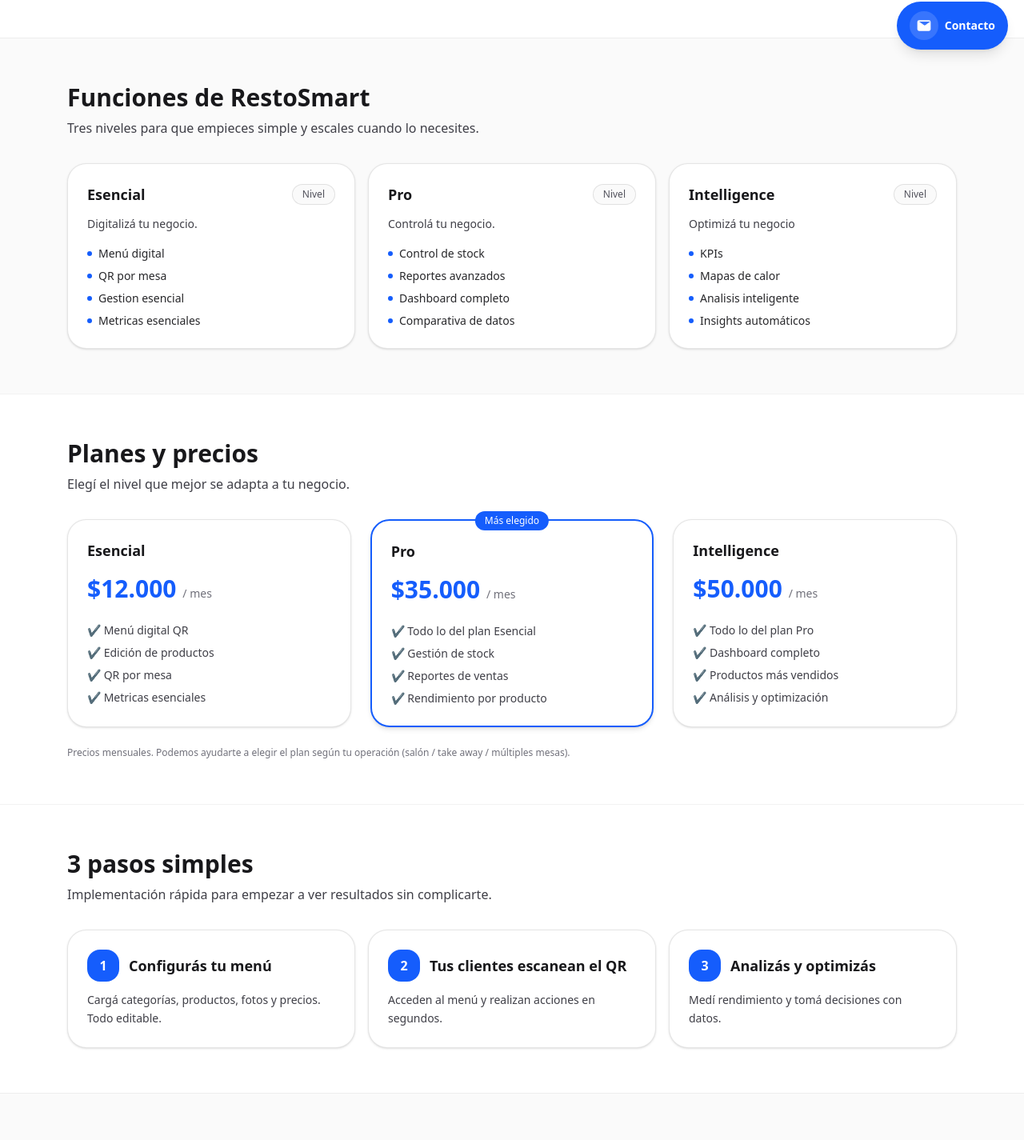
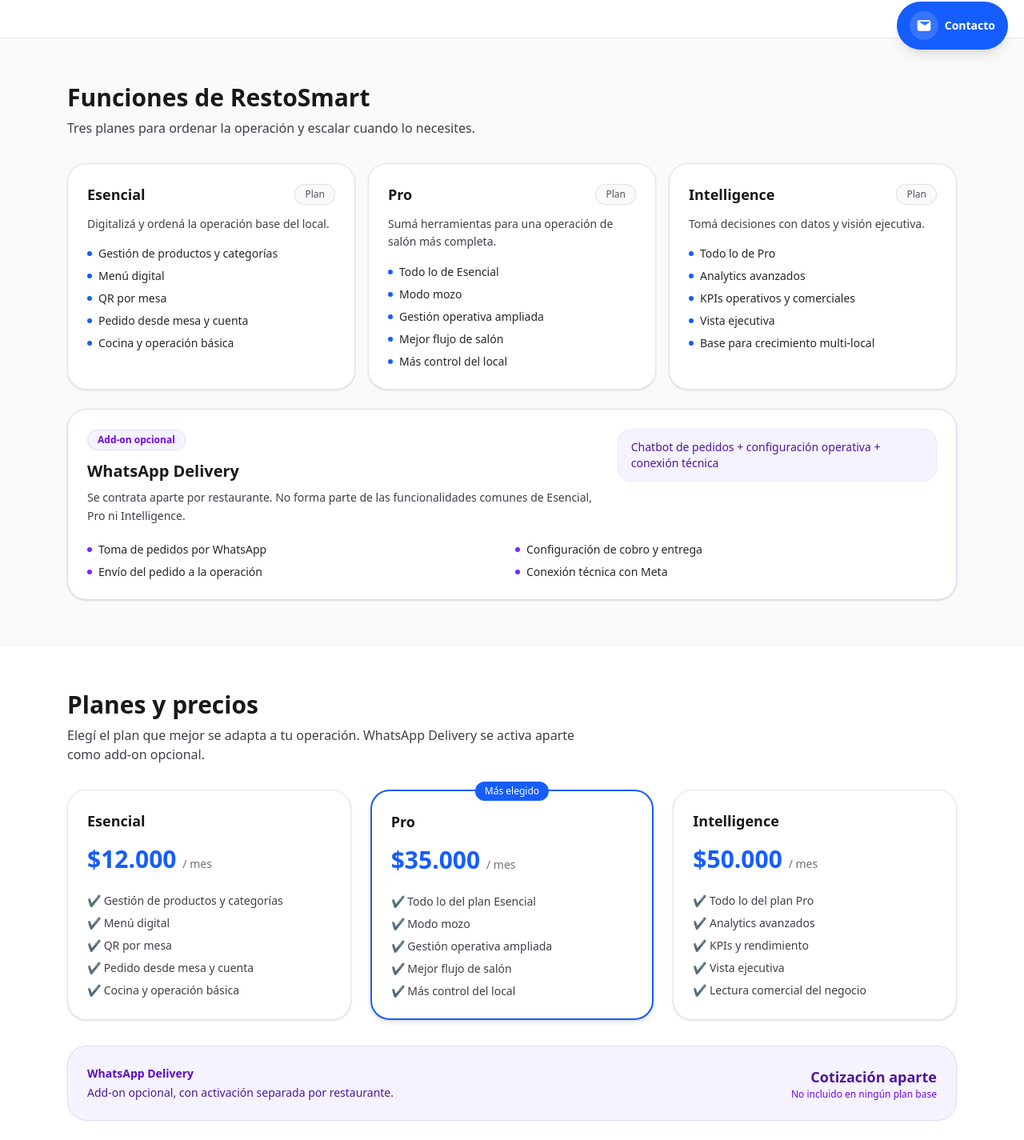
Before and after one commit to matiaslf10-wq/Restosmart, a Next.js app: page / in a window 1280 px wide. Shown: the part 718-2143 px from the top of the page at 80% size. Built offline with nearby package versions, Linux system fonts and the light colour scheme.

Commit message:
feat: update landing with final plan matrix and separate whatsapp delivery addon

```diff
--- a/app/page.tsx
+++ b/app/page.tsx
@@ -5,7 +5,6 @@
 import Image from 'next/image';
 
 function PhoneMockup() {
-  // Mockup sin imágenes externas: teléfono + QR + mini menú
   return (
     <div className="relative mx-auto w-full max-w-[420px]">
       <div className="rounded-[28px] border border-black/10 bg-white shadow-sm p-4">
@@ -22,7 +21,6 @@
 
               <div className="mt-3 grid grid-cols-[86px_1fr] gap-3 items-center">
                 <div className="rounded-xl border border-black/10 bg-white p-2">
-                  {/* “QR” estilizado */}
                   <svg viewBox="0 0 64 64" className="h-full w-full">
                     <rect x="6" y="6" width="18" height="18" rx="2" className="fill-zinc-900" />
                     <rect x="10" y="10" width="10" height="10" rx="1" className="fill-white" />
@@ -33,7 +31,6 @@
                     <rect x="6" y="40" width="18" height="18" rx="2" className="fill-zinc-900" />
                     <rect x="10" y="44" width="10" height="10" rx="1" className="fill-white" />
 
-                    {/* “ruido” QR */}
                     <rect x="28" y="28" width="6" height="6" className="fill-zinc-900" />
                     <rect x="36" y="28" width="4" height="4" className="fill-zinc-900" />
                     <rect x="28" y="38" width="4" height="4" className="fill-zinc-900" />
@@ -130,7 +127,7 @@
   const [sent, setSent] = useState(false);
 
   const mailToHref = useMemo(() => {
-    const to = 'contacto@restosmart.com'; // cambiá por tu mail real
+    const to = 'contacto@restosmart.com';
     const subject = encodeURIComponent('Contacto — RestoSmart (Demo)');
     const body = encodeURIComponent(
       `Nombre: ${form.nombre}\nEmail: ${form.email}\nTeléfono: ${form.telefono}\nNegocio: ${form.negocio}\n\nMensaje:\n${form.mensaje}`
@@ -146,10 +143,8 @@
 
   return (
     <main className="min-h-screen bg-white text-zinc-900">
-      {/* Header */}
       <header className="sticky top-0 z-40 border-b border-black/5 bg-white/80 backdrop-blur">
         <div className="mx-auto flex max-w-6xl items-center justify-between px-5 py-3">
-
           <div className="flex items-center gap-3">
             <div className="relative h-16 w-16">
               <Image
@@ -160,9 +155,7 @@
                 priority
               />
             </div>
-      <span className="font-semibold text-lg leading-none">
-        RestoSmart
-      </span>
+            <span className="font-semibold text-lg leading-none">RestoSmart</span>
           </div>
 
           <nav className="hidden md:flex items-center gap-6 text-sm text-zinc-700">
@@ -187,32 +180,29 @@
             </Link>
           </nav>
 
-    <a
-      href="#contacto"
+          <Link
+            href="/demo"
             className="md:hidden rounded-full bg-blue-600 px-4 py-2 text-sm text-white hover:bg-blue-700"
           >
             Probar demo
-    </a>
-
+          </Link>
         </div>
       </header>
 
-      {/* Hero */}
       <section className="mx-auto max-w-6xl px-5 py-14 md:py-20">
         <div className="grid items-center gap-10 md:grid-cols-2">
           <div className="grid gap-5">
             <h1 className="text-4xl md:text-5xl font-bold tracking-tight">RestoSmart</h1>
 
             <p className="text-lg text-zinc-700 leading-relaxed">
-              <span className="font-semibold">Software inteligente</span> para restaurantes, bares,
-              cafés y take away.
+              <span className="font-semibold">Software inteligente</span> para restaurantes,
+              bares, cafés y take away.
               <br />
-              Transformá tu negocio gastronómico <span className="font-semibold"> en un
-              negocio inteligente.</span>
+              Transformá tu negocio gastronómico{' '}
+              <span className="font-semibold">en un negocio inteligente.</span>
             </p>
 
             <div className="flex flex-col sm:flex-row gap-3">
-
               <a
                 href="#precios"
                 className="rounded-2xl border border-black/10 bg-white px-5 py-3 text-sm font-semibold text-zinc-900 hover:bg-zinc-50"
@@ -239,13 +229,12 @@
         </div>
       </section>
 
-      {/* Funciones / Niveles */}
       <section id="funciones" className="border-t border-black/5 bg-zinc-50">
         <div className="mx-auto max-w-6xl px-5 py-14">
           <div className="max-w-2xl">
             <h2 className="text-2xl md:text-3xl font-bold">Funciones de RestoSmart</h2>
             <p className="mt-2 text-zinc-700">
-              Tres niveles para que empieces simple y escales cuando lo necesites.
+              Tres planes para ordenar la operación y escalar cuando lo necesites.
             </p>
           </div>
 
@@ -253,18 +242,36 @@
             {[
               {
                 title: 'Esencial',
-                desc: 'Digitalizá tu negocio.',
-                bullets: ['Menú digital', 'QR por mesa', 'Gestion esencial', 'Metricas esenciales'],
+                desc: 'Digitalizá y ordená la operación base del local.',
+                bullets: [
+                  'Gestión de productos y categorías',
+                  'Menú digital',
+                  'QR por mesa',
+                  'Pedido desde mesa y cuenta',
+                  'Cocina y operación básica',
+                ],
               },
               {
                 title: 'Pro',
-                desc: 'Controlá tu negocio.',
-                bullets: ['Control de stock', 'Reportes avanzados', 'Dashboard completo', 'Comparativa de datos'],
+                desc: 'Sumá herramientas para una operación de salón más completa.',
+                bullets: [
+                  'Todo lo de Esencial',
+                  'Modo mozo',
+                  'Gestión operativa ampliada',
+                  'Mejor flujo de salón',
+                  'Más control del local',
+                ],
               },
               {
                 title: 'Intelligence',
-                desc: 'Optimizá tu negocio',
-                bullets: ['KPIs', 'Mapas de calor', 'Analisis inteligente', 'Insights automáticos'],
+                desc: 'Tomá decisiones con datos y visión ejecutiva.',
+                bullets: [
+                  'Todo lo de Pro',
+                  'Analytics avanzados',
+                  'KPIs operativos y comerciales',
+                  'Vista ejecutiva',
+                  'Base para crecimiento multi-local',
+                ],
               },
             ].map((c) => (
               <div
@@ -274,7 +281,7 @@
                 <div className="flex items-center justify-between">
                   <h3 className="text-lg font-bold">{c.title}</h3>
                   <span className="rounded-full border border-black/10 bg-zinc-50 px-3 py-1 text-xs text-zinc-600">
-                    Nivel
+                    Plan
                   </span>
                 </div>
 
@@ -291,34 +298,67 @@
               </div>
             ))}
           </div>
+
+          <div className="mt-6 rounded-3xl border border-violet-200 bg-white p-6 shadow-sm">
+            <div className="flex flex-col gap-3 md:flex-row md:items-start md:justify-between">
+              <div className="max-w-2xl">
+                <div className="inline-flex rounded-full border border-violet-200 bg-violet-50 px-3 py-1 text-xs font-semibold text-violet-700">
+                  Add-on opcional
+                </div>
+                <h3 className="mt-3 text-xl font-bold">WhatsApp Delivery</h3>
+                <p className="mt-2 text-sm text-zinc-700 leading-relaxed">
+                  Se contrata aparte por restaurante. No forma parte de las funcionalidades
+                  comunes de Esencial, Pro ni Intelligence.
+                </p>
+              </div>
+
+              <div className="rounded-2xl border border-violet-100 bg-violet-50 px-4 py-3 text-sm text-violet-900">
+                Chatbot de pedidos + configuración operativa + conexión técnica
+              </div>
+            </div>
+
+            <ul className="mt-5 grid gap-2 text-sm text-zinc-800 md:grid-cols-2">
+              {[
+                'Toma de pedidos por WhatsApp',
+                'Configuración de cobro y entrega',
+                'Envío del pedido a la operación',
+                'Conexión técnica con Meta',
+              ].map((b) => (
+                <li key={b} className="flex items-center gap-2">
+                  <span className="h-1.5 w-1.5 rounded-full bg-violet-600" />
+                  {b}
+                </li>
+              ))}
+            </ul>
+          </div>
         </div>
       </section>
 
-      {/* Precios */}
       <section id="precios" className="border-t border-black/5 bg-white">
         <div className="mx-auto max-w-6xl px-5 py-14">
           <div className="max-w-2xl">
             <h2 className="text-2xl md:text-3xl font-bold">Planes y precios</h2>
-            <p className="mt-2 text-zinc-700">Elegí el nivel que mejor se adapta a tu negocio.</p>
+            <p className="mt-2 text-zinc-700">
+              Elegí el plan que mejor se adapta a tu operación. WhatsApp Delivery se
+              activa aparte como add-on opcional.
+            </p>
           </div>
 
           <div className="mt-8 grid gap-6 md:grid-cols-3">
-            {/* Esencial */}
             <div className="rounded-3xl border border-black/10 bg-white p-6 shadow-sm">
               <h3 className="text-lg font-bold">Esencial</h3>
               <div className="mt-4 text-3xl font-bold text-blue-600">
                 $12.000 <span className="text-sm text-zinc-500 font-medium">/ mes</span>
               </div>
               <ul className="mt-6 grid gap-2 text-sm text-zinc-700">
-                <li>✔ Menú digital QR</li>
-                <li>✔ Edición de productos</li>
+                <li>✔ Gestión de productos y categorías</li>
+                <li>✔ Menú digital</li>
                 <li>✔ QR por mesa</li>
-                <li>✔ Metricas esenciales</li>
+                <li>✔ Pedido desde mesa y cuenta</li>
+                <li>✔ Cocina y operación básica</li>
               </ul>
-
             </div>
 
-            {/* Pro */}
             <div className="rounded-3xl border-2 border-blue-600 bg-white p-6 shadow-md relative">
               <div className="absolute -top-3 left-1/2 -translate-x-1/2 rounded-full bg-blue-600 px-3 py-1 text-xs text-white">
                 Más elegido
@@ -330,14 +370,13 @@
               </div>
               <ul className="mt-6 grid gap-2 text-sm text-zinc-700">
                 <li>✔ Todo lo del plan Esencial</li>
-                <li>✔ Gestión de stock</li>
-                <li>✔ Reportes de ventas</li>
-                <li>✔ Rendimiento por producto</li>
+                <li>✔ Modo mozo</li>
+                <li>✔ Gestión operativa ampliada</li>
+                <li>✔ Mejor flujo de salón</li>
+                <li>✔ Más control del local</li>
               </ul>
-
             </div>
 
-            {/* Intelligence */}
             <div className="rounded-3xl border border-black/10 bg-white p-6 shadow-sm">
               <h3 className="text-lg font-bold">Intelligence</h3>
               <div className="mt-4 text-3xl font-bold text-blue-600">
@@ -345,22 +384,37 @@
               </div>
               <ul className="mt-6 grid gap-2 text-sm text-zinc-700">
                 <li>✔ Todo lo del plan Pro</li>
-                <li>✔ Dashboard completo</li>
-                <li>✔ Productos más vendidos</li>
-                <li>✔ Análisis y optimización</li>
+                <li>✔ Analytics avanzados</li>
+                <li>✔ KPIs y rendimiento</li>
+                <li>✔ Vista ejecutiva</li>
+                <li>✔ Lectura comercial del negocio</li>
               </ul>
+            </div>
+          </div>
 
+          <div className="mt-8 rounded-3xl border border-violet-200 bg-violet-50 p-6">
+            <div className="flex flex-col gap-3 md:flex-row md:items-center md:justify-between">
+              <div>
+                <p className="text-sm font-semibold text-violet-800">WhatsApp Delivery</p>
+                <p className="mt-1 text-sm text-violet-900">
+                  Add-on opcional, con activación separada por restaurante.
+                </p>
+              </div>
+
+              <div className="text-left md:text-right">
+                <p className="text-lg font-bold text-violet-900">Cotización aparte</p>
+                <p className="text-xs text-violet-700">No incluido en ningún plan base</p>
+              </div>
             </div>
           </div>
 
           <div className="mt-6 text-xs text-zinc-500">
-            Precios mensuales. Podemos ayudarte a elegir el plan según tu operación (salón / take
-            away / múltiples mesas).
+            Los planes se contratan por local. WhatsApp Delivery se ofrece siempre como
+            add-on separado.
           </div>
         </div>
       </section>
 
-      {/* 3 pasos */}
       <section id="pasos" className="border-t border-black/5 bg-white">
         <div className="mx-auto max-w-6xl px-5 py-14">
           <div className="max-w-2xl">
@@ -384,8 +438,8 @@
               },
               {
                 n: '3',
-                title: 'Analizás y optimizás',
-                desc: 'Medí rendimiento y tomá decisiones con datos.',
+                title: 'Operás y optimizás',
+                desc: 'Ordená la operación y, según tu plan, medí rendimiento y tomá decisiones con datos.',
               },
             ].map((s) => (
               <div
@@ -405,7 +459,6 @@
         </div>
       </section>
 
-      {/* Quiénes somos */}
       <section id="quienes" className="border-t border-black/5 bg-zinc-50">
         <div className="mx-auto max-w-6xl px-5 py-14">
           <div className="grid gap-8 md:grid-cols-2 md:items-center">
@@ -413,8 +466,8 @@
               <h2 className="text-2xl md:text-3xl font-bold">Quiénes somos</h2>
               <p className="mt-3 text-zinc-700 leading-relaxed">
                 En <span className="font-semibold">RestoSmart</span> desarrollamos soluciones
-                tecnológicas para el sector gastronómico, combinando software, análisis de datos y
-                experiencia en negocio.
+                tecnológicas para el sector gastronómico, combinando software, análisis de
+                datos y experiencia en negocio.
               </p>
 
               <div className="mt-5 grid gap-3">
@@ -454,7 +507,6 @@
         </div>
       </section>
 
-      {/* FAQ */}
       <section id="faq" className="border-t border-black/5 bg-white">
         <div className="mx-auto max-w-4xl px-5 py-14">
           <h2 className="text-2xl md:text-3xl font-bold">Preguntas frecuentes</h2>
@@ -489,6 +541,10 @@
                 q: '¿Puedo empezar con Esencial y luego pasar a Pro o Intelligence?',
                 a: 'Sí. Los planes están pensados para escalar según tu operación.',
               },
+              {
+                q: '¿WhatsApp Delivery está incluido en algún plan?',
+                a: 'No. WhatsApp Delivery se contrata aparte como add-on opcional por restaurante y no forma parte de las funcionalidades comunes de Esencial, Pro o Intelligence.',
+              },
             ].map((item) => (
               <details
                 key={item.q}
@@ -507,13 +563,12 @@
         </div>
       </section>
 
-      {/* Contacto */}
       <section id="contacto" className="border-t border-black/5 bg-zinc-50">
         <div className="mx-auto max-w-6xl px-5 py-14">
           <div className="max-w-2xl">
             <h2 className="text-2xl md:text-3xl font-bold">Contactenos</h2>
             <p className="mt-2 text-zinc-700">
-              Contanos tu negocio y te brindamos el mejor plan para tu negocio.
+              Contanos tu negocio y te brindamos el mejor plan para tu operación.
             </p>
           </div>
 
@@ -523,8 +578,6 @@
               className="w-full rounded-3xl border border-black/10 bg-white p-8 shadow-sm"
             >
               <div className="grid gap-6 md:grid-cols-2">
-
-      {/* Nombre */}
                 <div className="grid gap-2">
                   <label className="text-sm font-semibold">Nombre</label>
                   <input
@@ -535,7 +588,6 @@
                   />
                 </div>
 
-      {/* Email */}
                 <div className="grid gap-2">
                   <label className="text-sm font-semibold">Email</label>
                   <input
@@ -547,7 +599,6 @@
                   />
                 </div>
 
-      {/* Teléfono */}
                 <div className="grid gap-2">
                   <label className="text-sm font-semibold">Teléfono (opcional)</label>
                   <input
@@ -558,7 +609,6 @@
                   />
                 </div>
 
-      {/* Negocio */}
                 <div className="grid gap-2">
                   <label className="text-sm font-semibold">Tipo de negocio</label>
                   <input
@@ -569,19 +619,17 @@
                   />
                 </div>
 
-      {/* Mensaje ocupa las dos columnas */}
                 <div className="grid gap-2 md:col-span-2">
                   <label className="text-sm font-semibold">Mensaje</label>
                   <textarea
                     className="min-h-[140px] rounded-2xl border border-black/10 bg-white p-4 text-sm outline-none focus:border-blue-600"
                     value={form.mensaje}
                     onChange={(e) => setForm((p) => ({ ...p, mensaje: e.target.value }))}
-          placeholder="Contanos qué necesitás o qué plan te interesa."
+                    placeholder="Contanos qué necesitás, cuántos locales tenés o qué plan te interesa."
                     required
                   />
                 </div>
 
-      {/* Botón ocupa las dos columnas */}
                 <div className="md:col-span-2 flex justify-center">
                   <button
                     type="submit"
@@ -605,12 +653,12 @@
         </div>
       </section>
 
-      {/* CTA Final */}
       <section className="border-t border-black/5 bg-blue-600">
         <div className="mx-auto max-w-6xl px-5 py-14 text-center text-white">
           <h2 className="text-3xl font-bold">¿Listo para transformar tu negocio gastronomico?</h2>
           <p className="mt-4 text-blue-100 max-w-2xl mx-auto">
-            Implementá RestoSmart en pocos días y empezá a operar con datos, eficiencia y control.
+            Implementá RestoSmart en pocos días y empezá a operar con más control,
+            mejor experiencia y decisiones más claras.
           </p>
           <a
             href="/demo"
@@ -621,7 +669,6 @@
         </div>
       </section>
 
-      {/* Footer */}
       <footer className="border-t border-black/5 bg-white">
         <div className="mx-auto max-w-6xl px-5 py-10">
           <div className="flex flex-col gap-6 md:flex-row md:items-center md:justify-between">
@@ -631,7 +678,6 @@
             </div>
 
             <div className="flex flex-wrap gap-4 text-sm">
-              {/* Sin redes por ahora: dejamos placeholders */}
               <span className="text-zinc-400">Instagram (próximamente)</span>
               <a
                 className="text-zinc-700 hover:text-zinc-900 underline"
@@ -654,7 +700,6 @@
         </div>
       </footer>
 
-      {/* Como no tenés WhatsApp aún, dejamos botón flotante a Contacto */}
       <ContactFloat />
     </main>
   );
```
Lines whose indentation alone changed are shown as unchanged.
